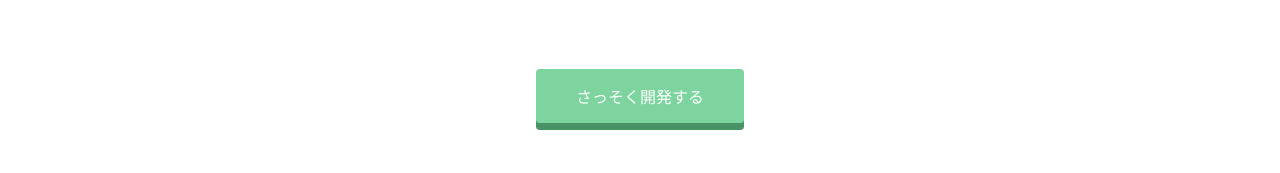
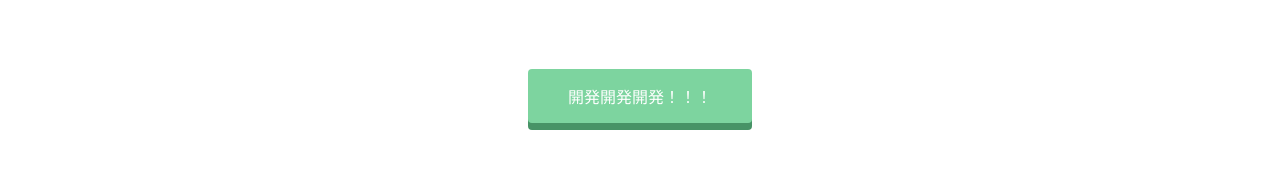
Before and after one commit to kounry/k_poti, a plain HTML site: page index.html in a window 1280 px wide. Shown: the part 1423-1596 px from the top of the page. Drawn offline with Linux system fonts and the light colour scheme.

Commit message:
Update index.html

```diff
--- a/index.html
+++ b/index.html
@@ -77,7 +77,7 @@
         <h2>さぁ、あなたもProgateでプログラミングを学んでみませんか?</h2>
         <h3>Let's learn to code, learn to be creative!</h3>
       </div>
-      <span class="btn message">さっそく開発する</span>
+      <span class="btn message">開発開発開発！！！</span>
     </div>
   </div>
   <footer>
```
